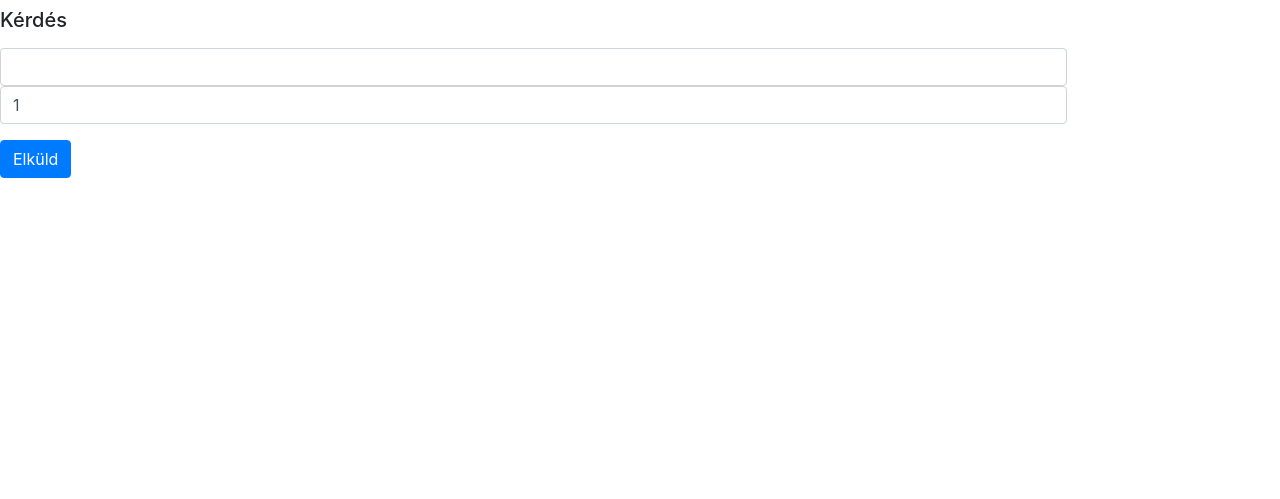
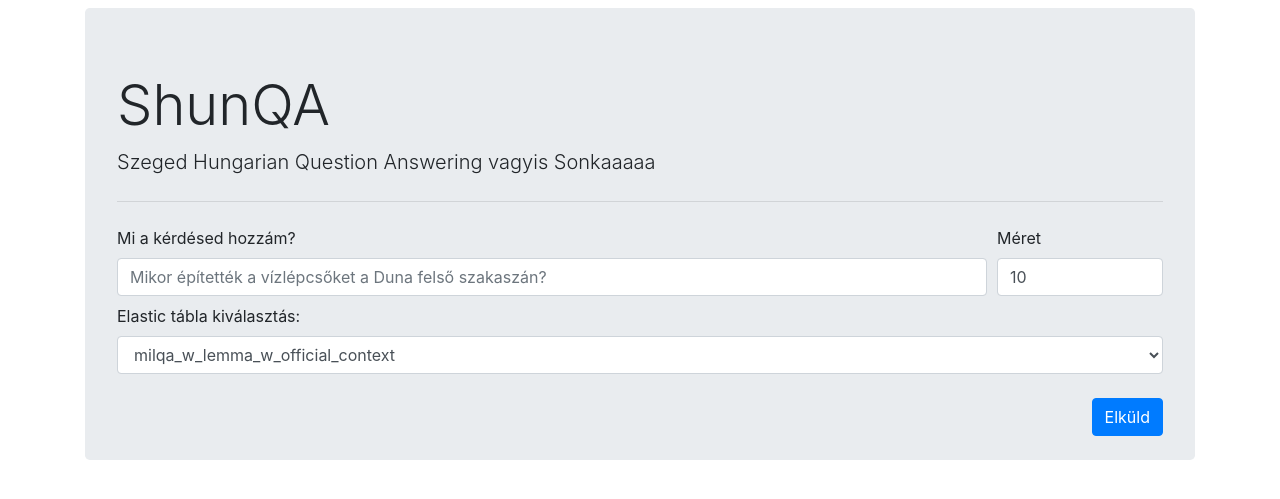
Before and after one commit to szegedai/SHunQA, a Flask app: page /qa/ in a window 1280 px wide. Shown: the top 499 px of the page. Run offline with Flask 2, Linux system fonts and the light colour scheme; some libraries are stand-ins or nearby versions.

Commit message:
feat(flask): fancy appearance and added elastic table selection button

```diff
--- a/flask_service.py
+++ b/flask_service.py
@@ -16,7 +16,7 @@ qa_pipeline = pipeline(
 nlp_hu = spacy.load("hu_core_news_trf")
 
 @app.route('/query/<query>')
-def predict_from_question(query, size):
+def predict_from_question(query, size, elastic):
     doc_q = nlp_hu(query)
     clean_tokens = list()
 
@@ -42,7 +42,7 @@ def predict_from_question(query, size):
         verify_certs=False
     )
 
-    s = es.search(index='milqa_w_lemma_w_official_context', body=body)
+    s = es.search(index=elastic, body=body)
 
 
     # The query only returns the text before the question mark, so we add it here.
@@ -81,10 +81,17 @@ def predict_from_question_gui():
     if request.method == 'POST':
         query = request.form["query"]
         size = request.form["size"]
+        elastic = request.form["elastic"]
 
-        return render_template('index.html', data=predict_from_question(query, size), query=query, size=size)
+        return render_template('index.html',
+                               data=predict_from_question(query, size, elastic),
+                               query=query,
+                               size=size,
+                               elastic=elastic)
 
-    return render_template('index.html', data=None, query=None)
+    return render_template('index.html',
+                           data=None,
+                           query=None)
 
 if __name__ == '__main__':
     app.run(host='0.0.0.0', port=5000)
--- a/templates/index.html
+++ b/templates/index.html
@@ -7,34 +7,50 @@
 
 {% endblock %}
 {% block content %}
-
+<div class="jumbotron pb-4">
     <form action="/qa/" method = "POST">
 
-    <div class="form-group">
-        <h5><label for="query">Kérdés</label></h5>
-        <input class="form-control col-lg-10" type = "text" name = "query" value="{{query if query else ''}}" />
-        <input class="form-control col-lg-10" type = "text" name = "size" value="{{size if size else '1'}}" />
+        <h1 class="display-4">ShunQA</h1>
+        <p class="lead">Szeged Hungarian Question Answering vagyis Sonkaaaaa</p>
+        <hr class="my-4">
+        <div class="form-row">
+            <div class="col-lg-10">
+                <label for="question">Mi a kérdésed hozzám?</label>
+                <input id="question" class="form-control" type="text" placeholder="Mikor építették a vízlépcsőket a Duna felső szakaszán?" name="query" value="{{query if query else ''}}" />
             </div>
-    <input class="btn btn-primary mb-3" type = "submit" value = "Elküld" />
+            <div class="col-lg-2">
+                <label for="size">Méret</label>
+                <input id="size" class="form-control" type="text" placeholder="Mélység" name="size" value="{{size if size else '10'}}" />
+            </div>
+        </div>
+        <div class="form-row mt-2">
+            <div class="col-lg-12">
+                <label for="elastic-table">Elastic tábla kiválasztás:</label>
+                <select name="elastic" class="form-control" aria-label="Default select example" id="elastic-table">
+                    <option value="milqa">milqa</option>
+                    <option value="milqa_w_lemma_w_official_context" selected>milqa_w_lemma_w_official_context</option>
+                    <option value="word_war_2_wikidump">word_war_2_wikidump</option>
+                </select>
+            </div>
+        </div>
+        <div class="form-row mt-4">
+            <div class="col-lg-12 text-right">
+                <input class="btn btn-primary" type="submit" value="Elküld" />
+            </div>
+        </div>
     </form>
-
+</div>
 
 {% if data %}
 {% for line in data %}
 
-<div class="card">
-    <div class="card-body">
-        <h5 class="card-title">Válasz</h5>
-        <p class="card-text">{{line.answer | safe}}</p>
-    </div>
-</div>
-
-<div id="accordion">
+<div id="accordion" class="mb-3">
     <div class="card">
       <div class="card-header" id="headingOne">
+          <b>Válasz:</b>
           <h5 class="mb-0">
               <button class="btn btn-link" data-toggle="collapse" data-target="#collapseOne{{line.id}}" aria-expanded="true" aria-controls="collapseOne">
-            Részletek
+                {{line.answer | safe}}
               </button>
           </h5>
       </div>
--- a/templates/layout.html
+++ b/templates/layout.html
@@ -18,8 +18,8 @@
 <body>
 <h1>{% block headline %}{% endblock %}</h1>
 
-<div id="container">{% block content %}{% endblock %}</div>
-<div id="footer">
+<div class="container">{% block content %}{% endblock %}</div>
+<div class="footer">
     {% block footer %}
     {% endblock %}
 </div>
```
Also changed, not shown: scripts/highlights_score_test_w_preprocessed_questions.py (+67 -104 lines). Lines whose indentation alone changed are shown as unchanged.
